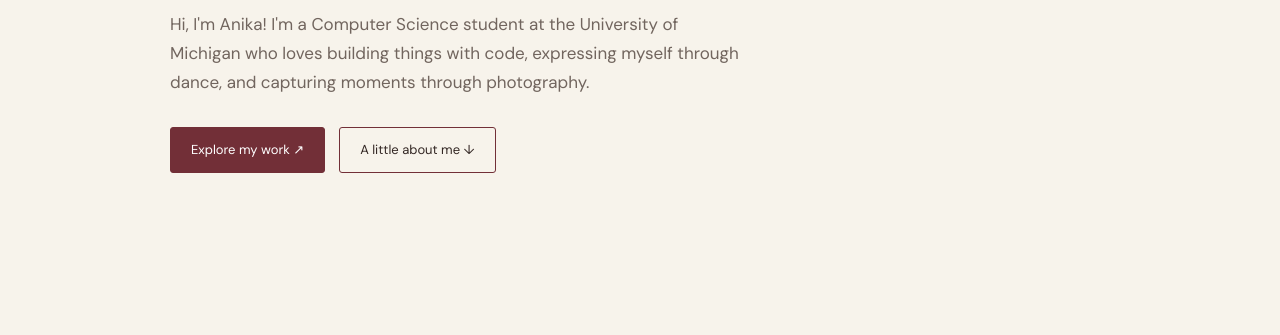
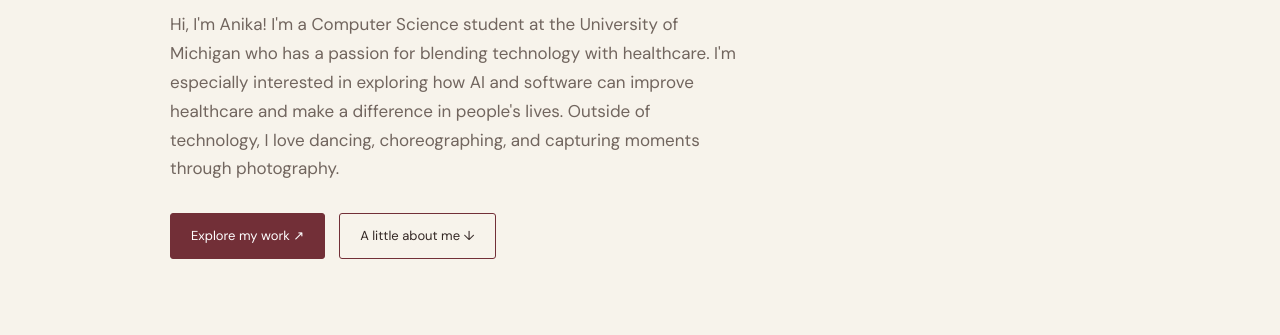
Before and after one commit to 07anpatel/07anpatel.github.io, a plain HTML site: page index.html in a window 1280 px wide. Shown: the part 442-777 px from the top of the page. Drawn offline with nearby package versions, Linux system fonts and the light colour scheme.

Commit message:
Update index.html

```diff
--- a/index.html
+++ b/index.html
@@ -291,9 +291,11 @@
     <h1>A little bit of<br><span>everything.</span></h1>
     <p class="intro">
       Hi, I'm Anika! I'm a Computer Science student at the
-      University of Michigan who loves building things with code,
-      expressing myself through dance, and capturing moments
-      through photography.
+      University of Michigan who has a passion for blending technology
+      with healthcare. I'm especially interested in exploring how AI
+      and software can improve healthcare and make a difference in
+      people's lives. Outside of technology, I love dancing,
+      choreographing, and capturing moments through photography.
     </p>
     <div class="hero-links">
       <a href="#projects" class="button primary">Explore my work ↗</a>
@@ -392,7 +394,7 @@
        href="https://github.com/07anpatel">
        GitHub ↗
     </a>
-    <a class="button" href="https://www.linkedin.com/">
+    <a class="button" href="www.linkedin.com/in/anika-patel-8117b532b">
       LinkedIn ↗
     </a>
   </section>
```
